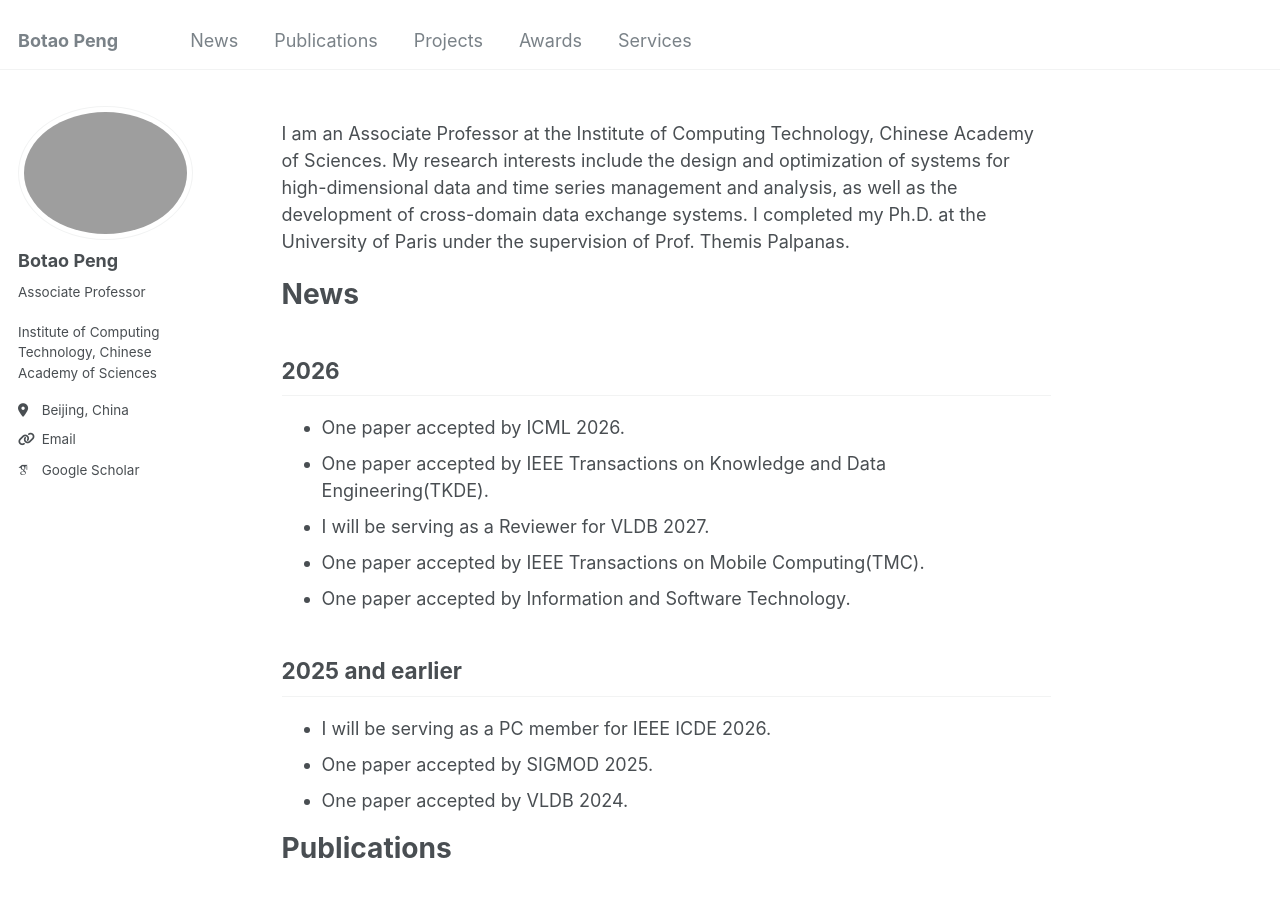
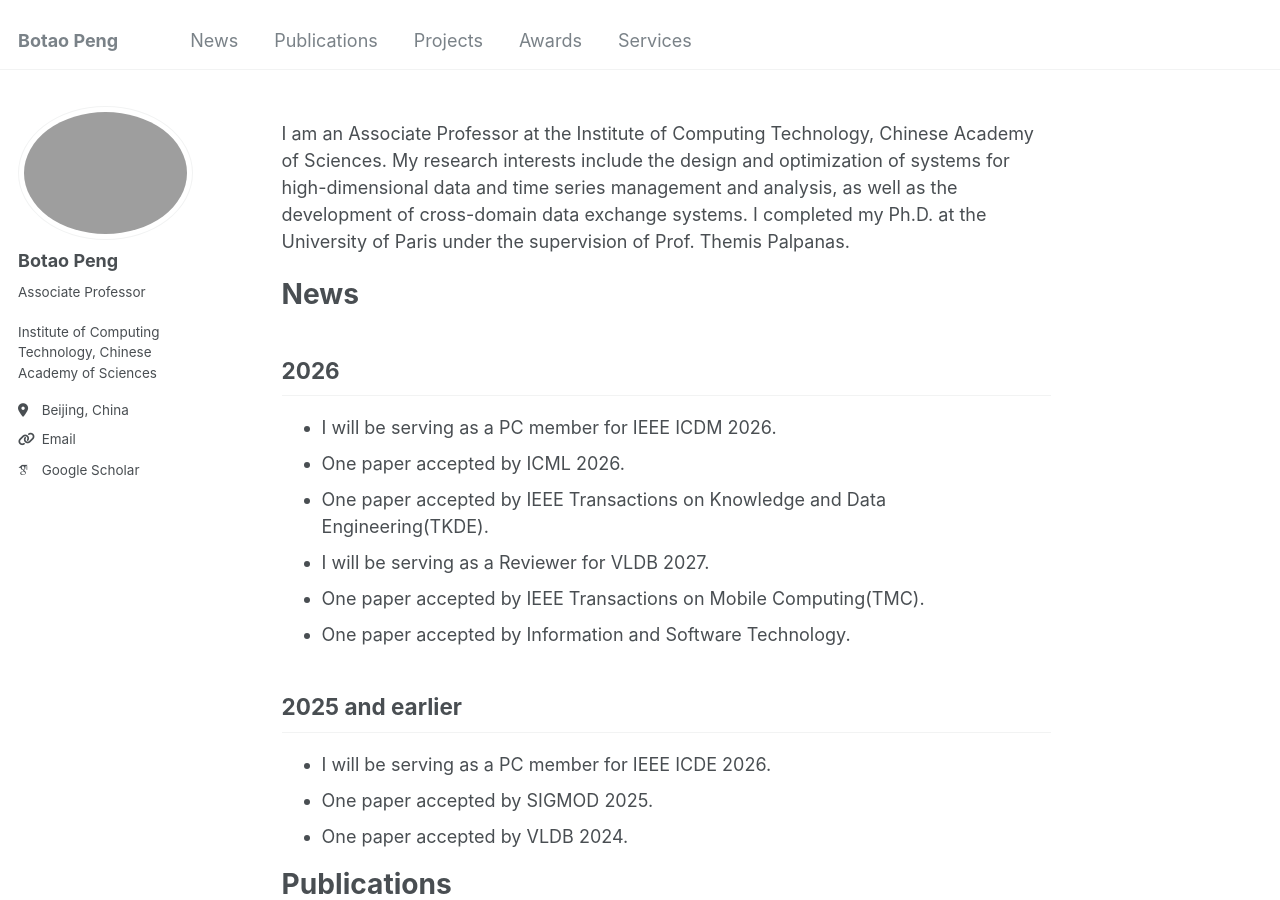
Before and after one commit to BotaoPENG/botaopeng.github.io, a Jekyll site: the page built from _pages/about.md, in a window 1280 px wide and 900 px high. Built offline with Jekyll 4.4.1, drawn with Linux system fonts in a browser that asks for light colours; some web fonts are replaced.

Commit message:
Update about.md

```diff
--- a/_pages/about.md
+++ b/_pages/about.md
@@ -11,6 +11,7 @@ I am an Associate Professor at the Institute of Computing Technology, Chinese Ac
 # News {#news}
 
 ## 2026
+- I will be serving as a PC member for IEEE ICDM 2026.
 - One paper accepted by ICML 2026.
 - One paper accepted by IEEE Transactions on Knowledge and Data Engineering(TKDE).
 - I will be serving as a Reviewer for VLDB 2027.
```
